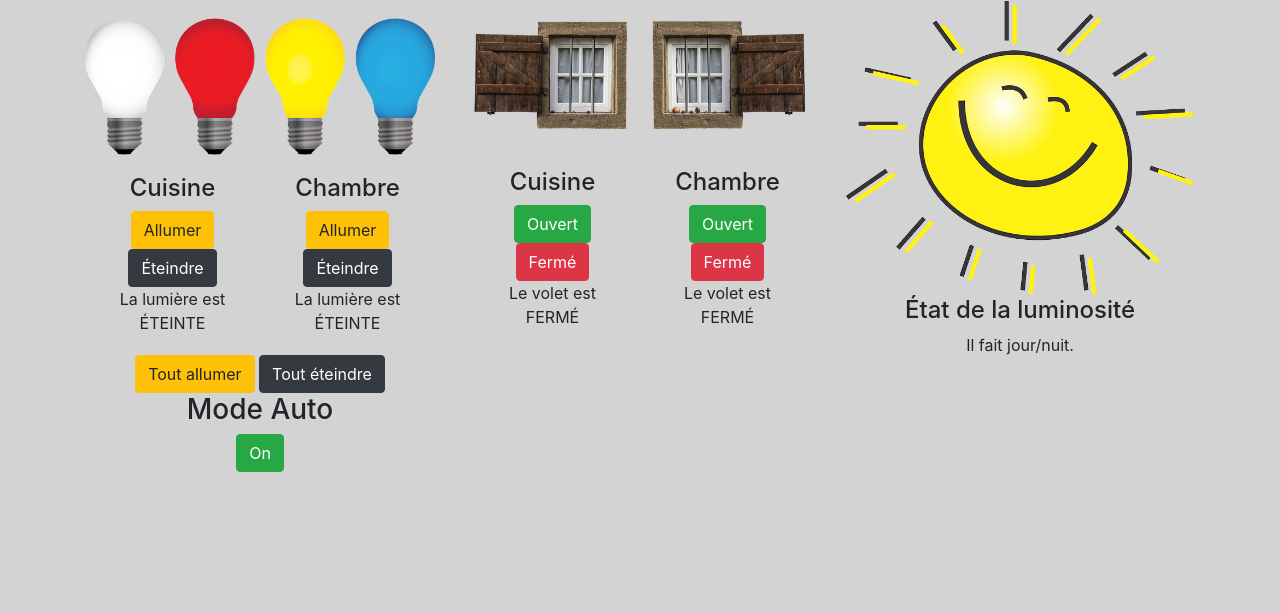
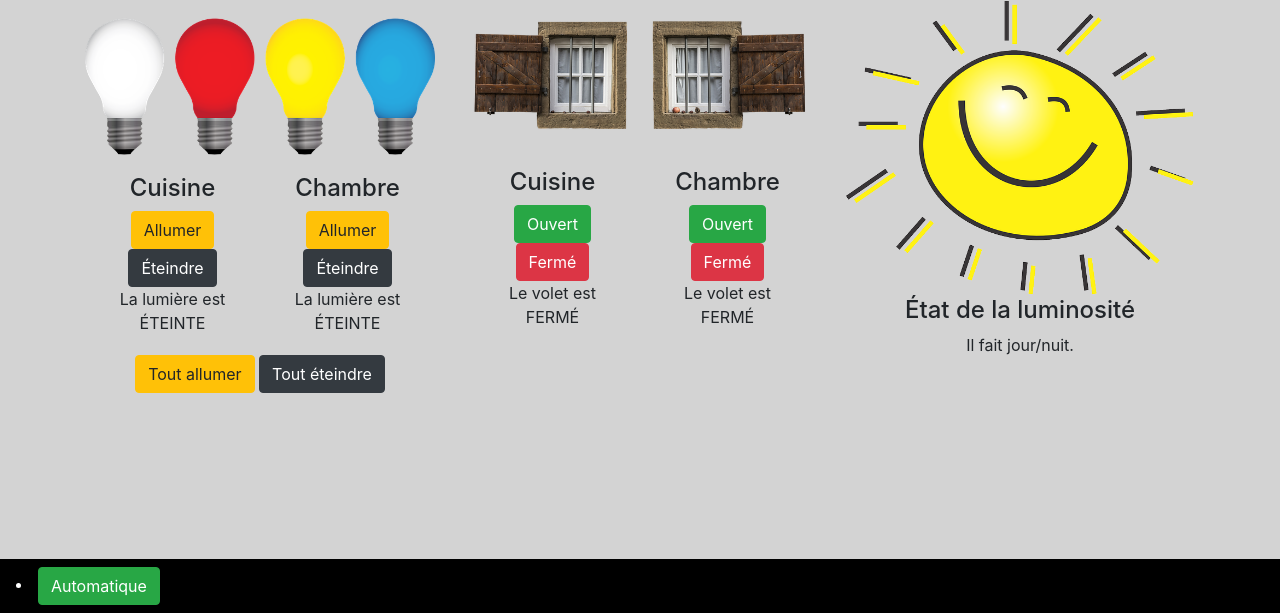
Before and after one commit to mgabelle/interfaceIot, a Flask app: page / in a window 1280 px wide. Shown: the part 187-800 px from the top of the page. Run offline with Flask 2, Linux system fonts and the light colour scheme; some libraries are stand-ins or nearby versions.

Commit message:
navbar pour mode auto

```diff
--- a/templates/home.html
+++ b/templates/home.html
@@ -89,16 +89,16 @@
 				<h4>État de la luminosité</h4>
 				<p class="card-text" id="lumi-state">Il fait jour/nuit.</p>
 			</div>
+		</div>
+	</div>
 
-			<!-- mode Auto -->
-			<div class="col-sm-4">
-				<h3>Mode Auto</h3>
-				<div class="container">
-					<button id="activeAuto" type="button" class="btn btn-success" onclick="changeMode(true)">On</button>
-					<button id="desactiveAuto" type="button" class="btn btn-danger" onclick="changeMode(false)">Off</button>
-				</div>
-			</div>
-		</div>
+	<div class="container">
+		<nav class="navbar fixed-bottom" style="background-color: black; color: white;">
+			<li class="nav-item">
+			<button id="activeAuto" type="button" class="btn btn-success" onclick="changeMode(true)">Automatique</button>
+			<button id="desactiveAuto" type="button" class="btn btn-info" onclick="changeMode(false)">Manuel</button>
+			</li>
+		</nav>
 	</div>
 
 	<!-- BOOTSTRAP JS -->
```
